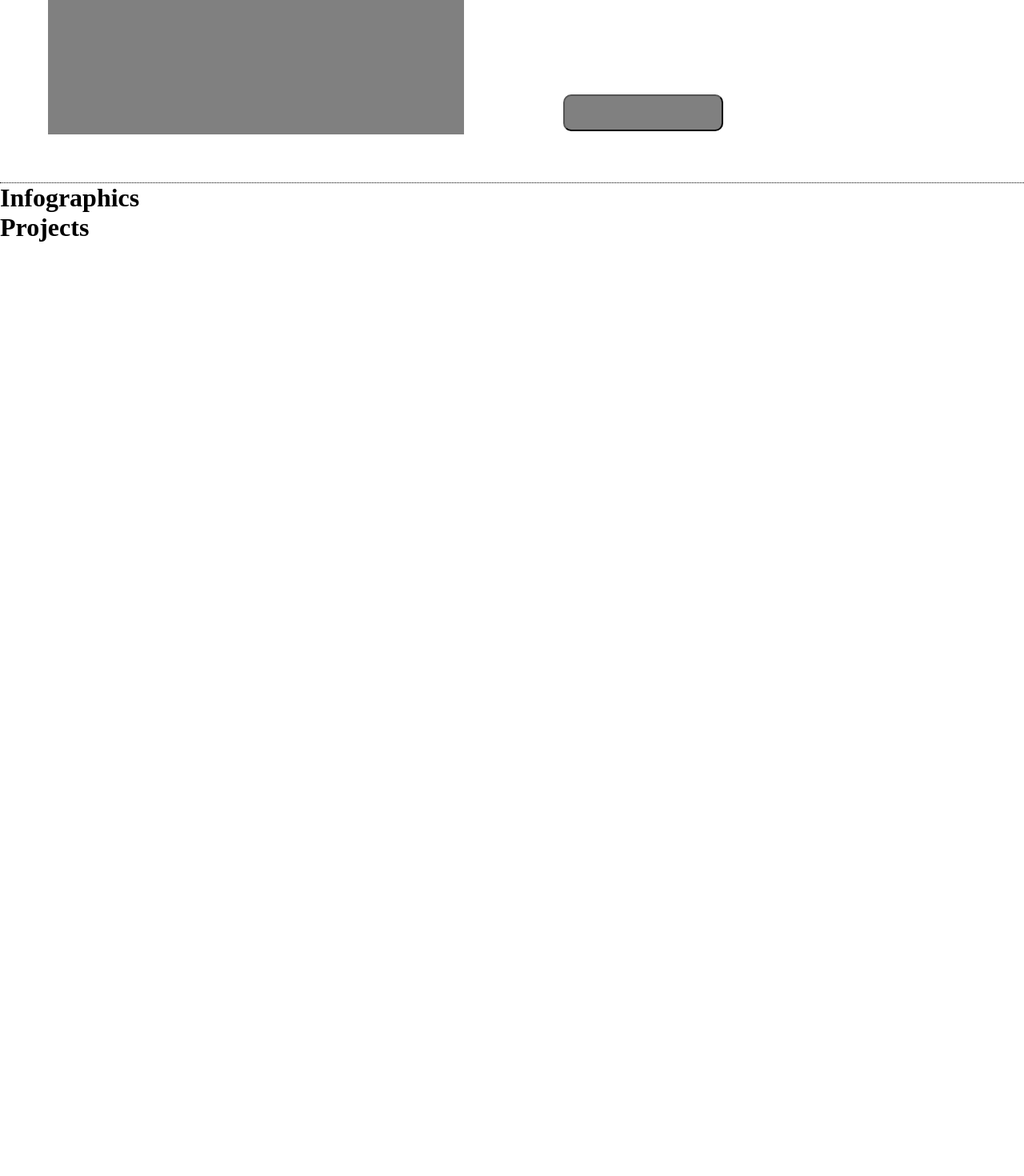
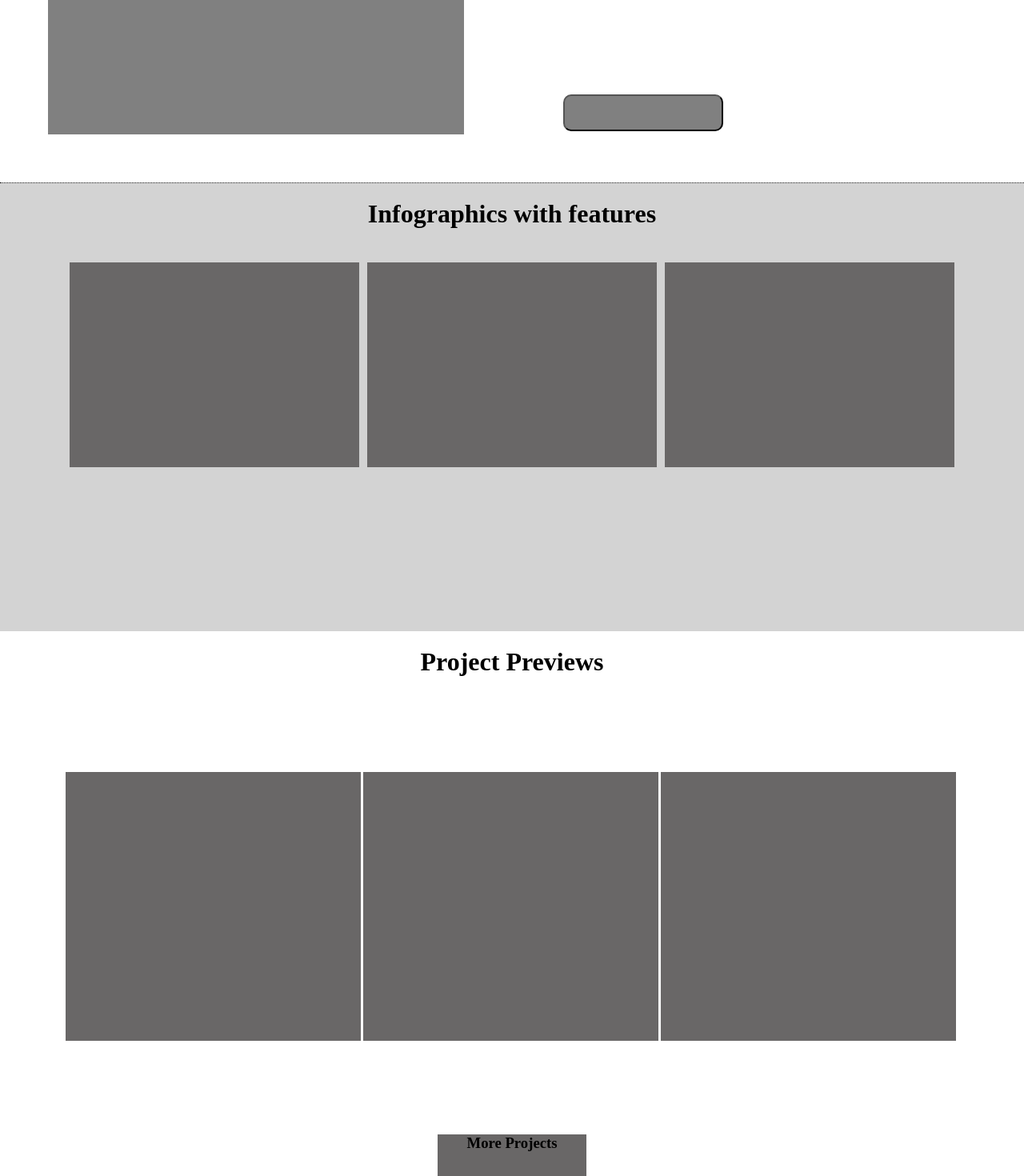
Before and after one commit to codeprentice-org/codeprentice-site-revamped, a React (Create React App) app in the folder frontend/: page / in a window 1280 px wide. Shown: the part 821-2291 px from the top of the page at 80% size. Before the commit the page ends 1124 px from the top, so only its background shows below. Built offline with nearby package versions, Linux system fonts and the light colour scheme.

Commit message:
Caompleted Infographics and Projects

```diff
--- a/frontend/src/components/Home/home_page.tsx
+++ b/frontend/src/components/Home/home_page.tsx
@@ -3,6 +3,8 @@ import Navbar from './navbar'
 import '../../styles/intro.css'
 import '../../styles/main.css'
 import '../../styles/about.css'
+import '../../styles/infograph.css'
+import '../../styles/project.css'
 
 interface Props {
 
@@ -74,16 +76,41 @@ const About: React.FC = () => {
 
 const Infographics: React.FC = () => {
     return (
-        <div>
-            <h1>Infographics</h1>
+        <div className="infographics">
+            <h1 className="info_heading">Infographics with features</h1>
+            <div className="illustrations-box">
+                <div className="illustration">
+
+                </div>
+                <div className="illustration">
+
+                </div>
+                <div className="illustration">
+
+                </div>
+            </div>
         </div>
     );
 };
 
 const Projects: React.FC = () => {
     return (
-        <div>
-            <h1>Projects</h1>
+        <div className="project_section">
+            <h1 className="project_heading">Project Previews</h1>
+            <div className="projects-box">
+                <div className="project">
+
+                </div>
+                <div className="project">
+
+                </div>
+                <div className="project">
+
+                </div>
+            </div>
+            <div className="more_projects">
+                <h3>More Projects</h3>
+            </div>
         </div>
     );
 };
--- /dev/null
+++ b/frontend/src/styles/infograph.css
@@ -0,0 +1,31 @@
+.infographics {
+    height: 70vh;
+    width: 100%;
+    background-color: lightgray;
+    padding: 20px;
+}
+
+
+.info_heading {
+    text-align: center;
+}
+
+.illustrations-box {
+    height: 40vh;
+    width: 90%;
+    /* border: 2px solid red; */
+    margin: 5px auto;
+    margin-top: 10px;
+    display: flex;
+    justify-content: center;
+    align-items: center;
+
+
+}
+
+.illustration {
+    height: 80%;
+    width: 50%;
+    background-color: rgb(105, 103, 103);
+    margin: 5px;
+}
--- /dev/null
+++ b/frontend/src/styles/project.css
@@ -0,0 +1,51 @@
+.project_section {
+    height: 70vh;
+    width: 100%;
+    padding: 20px;
+}
+
+.project_heading {
+    text-align: center;
+}
+
+
+.projects-box {
+    height: 70vh;
+    width: 90%;
+    /* border: 2px solid red; */
+    margin: 5px auto;
+    margin-top: 7px;
+    display: flex;
+    justify-content: center;
+    align-items: center;
+
+
+}
+
+.project {
+    height: 60%;
+    width: 40%;
+    background-color: rgb(105, 103, 103);
+    margin-right: 3px;
+}
+
+.project:hover {
+    background-color: rgb(158, 158, 158);
+}
+
+.more_projects {
+    height: 10%;
+    width: 15%;
+    min-width: 150px;
+    background-color: rgb(105, 103, 103);
+    margin: auto;
+}
+
+.more_projects:hover {
+    cursor: pointer;
+    background-color: rgb(158, 158, 158);
+}
+
+.more_projects > h3 {
+   text-align: center;
+}
```
